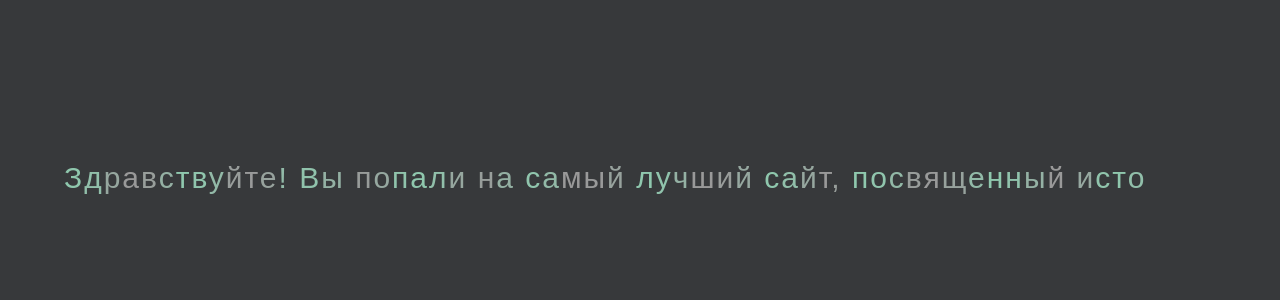
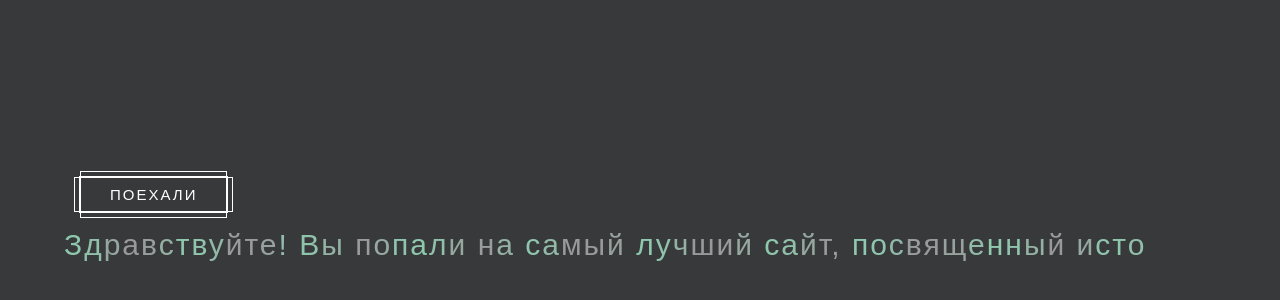
Before and after one commit to katmsc/site, a plain HTML site: page index.html in a window 1280 px wide. Shown: the part 152-452 px from the top of the page. Drawn offline with Linux system fonts and the light colour scheme.

Commit message:
add button "go"

```diff
--- a/css /style.css
+++ b/css /style.css
@@ -37,3 +37,112 @@ body {
     color: #8fc8ae;
   }
 }
+
+
++++++++
+
+
+#body_button {
+  background: #000;
+  height: 300px;
+  margin: 0;
+  padding: 0;
+  color: #ddf;
+  background-color: #112;
+  text-align: center;
+  padding-top: 12vh;
+}
+
+.button_hola,
+.button_hola::before,
+.button_hola::after,
+.button_hola span,
+.button_hola span::before,
+.button_hola span::after {
+  transition: all ease .5s;
+}
+
+.button_hola {
+  position: relative;
+  display: inline-block;
+  margin: 1em;
+  border: solid 1px;
+  text-transform: uppercase;
+  cursor: pointer;
+  font-size: 15px;
+}
+
+.button_hola:hover
+{
+  box-shadow: 0 0 5em .5em rgba(50,50,150,0.5);
+}
+
+.button_hola span
+{
+  display: inline-block;
+  width: 100%;
+  padding: 0.6em 2em;
+}
+
+.button_hola:hover span
+{
+  background-color: #fff;
+  color: #112;
+}
+
+.button_hola::before,
+.button_hola::after,
+.button_hola span::before,
+.button_hola span::after
+{
+  content: '';
+  position: absolute;
+  border: 1px;
+}
+
+.button_hola::before,
+.button_hola span::before
+{
+  border-style: solid none;
+}
+
+.button_hola::before,
+.button_hola span::after{
+  left: 0;
+  top: -0.4em;
+  width: 100%;
+  height: calc(100% + 0.8em);
+}
+
+.button_hola::after,
+.button_hola span::after
+{
+  border-style: none solid;
+}
+
+.button_hola::after,
+.button_hola span::before
+{
+  top: 0;
+  left: -0.4em;
+  height: 100%;
+  width: calc(100% + 0.8em);
+}
+
+.button_hola:hover::after,
+.button_hola:hover span::after
+{
+  transform: scaleY(0);
+}
+
+.button_hola:hover::before,
+.button_hola:hover span::before
+{
+  transform: scaleX(0);
+}
+
+.button_hola:hover span::after,
+.button_hola:hover span::before
+{
+  opacity: 0;
+}
--- a/index.html
+++ b/index.html
@@ -11,10 +11,15 @@
 			<p class="introduction-text">
 				Здравствуйте! Вы попали на самый лучший сайт, посвященный историкам России! <br> Готовы ли вы погрузиться в историю историков?
 			</p>
+				<div id="body_button">
+			<div class="button_hola">
+				<span>Поехали</span>
+			</div>
+		</div>
+			<script src="js/script.js"></script>
+		</header>
 
-			<script src="js/script.js"></script>
 
-		</header>
 
 	</body>
 </html>
```
